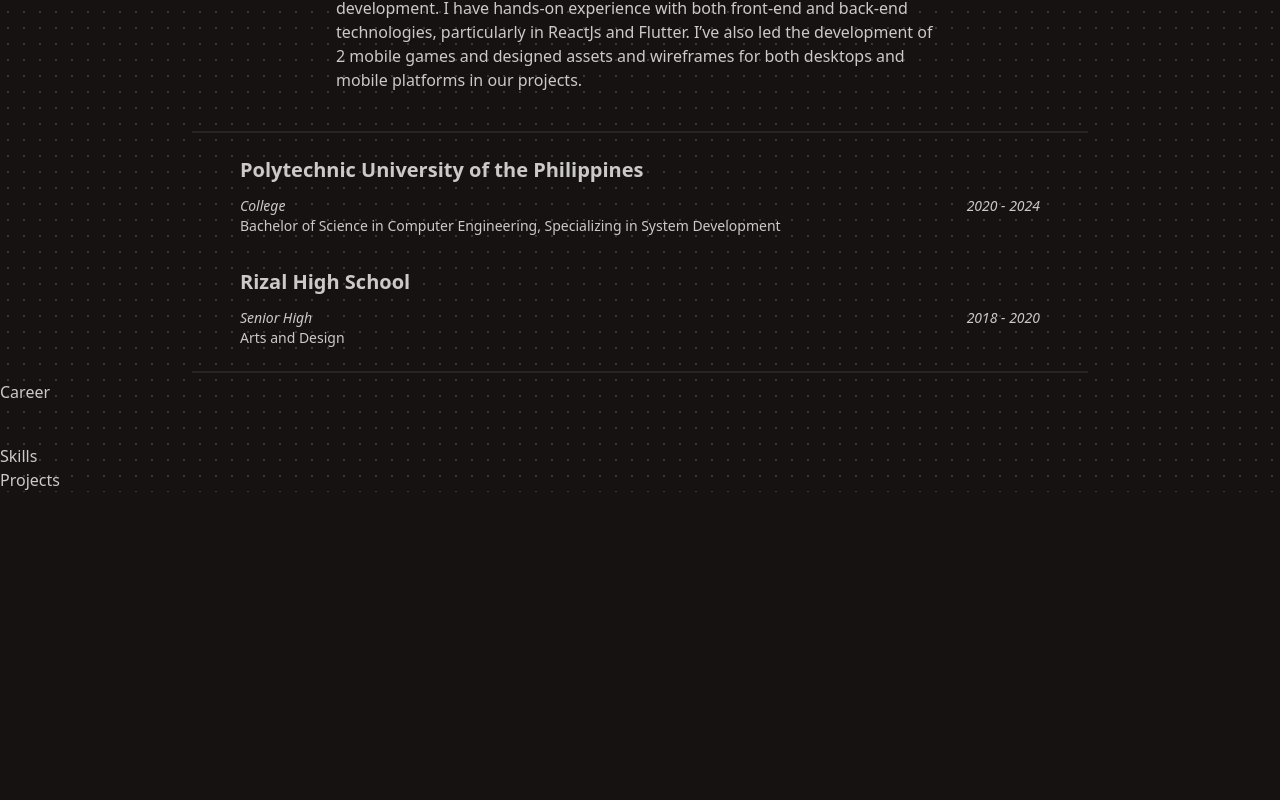
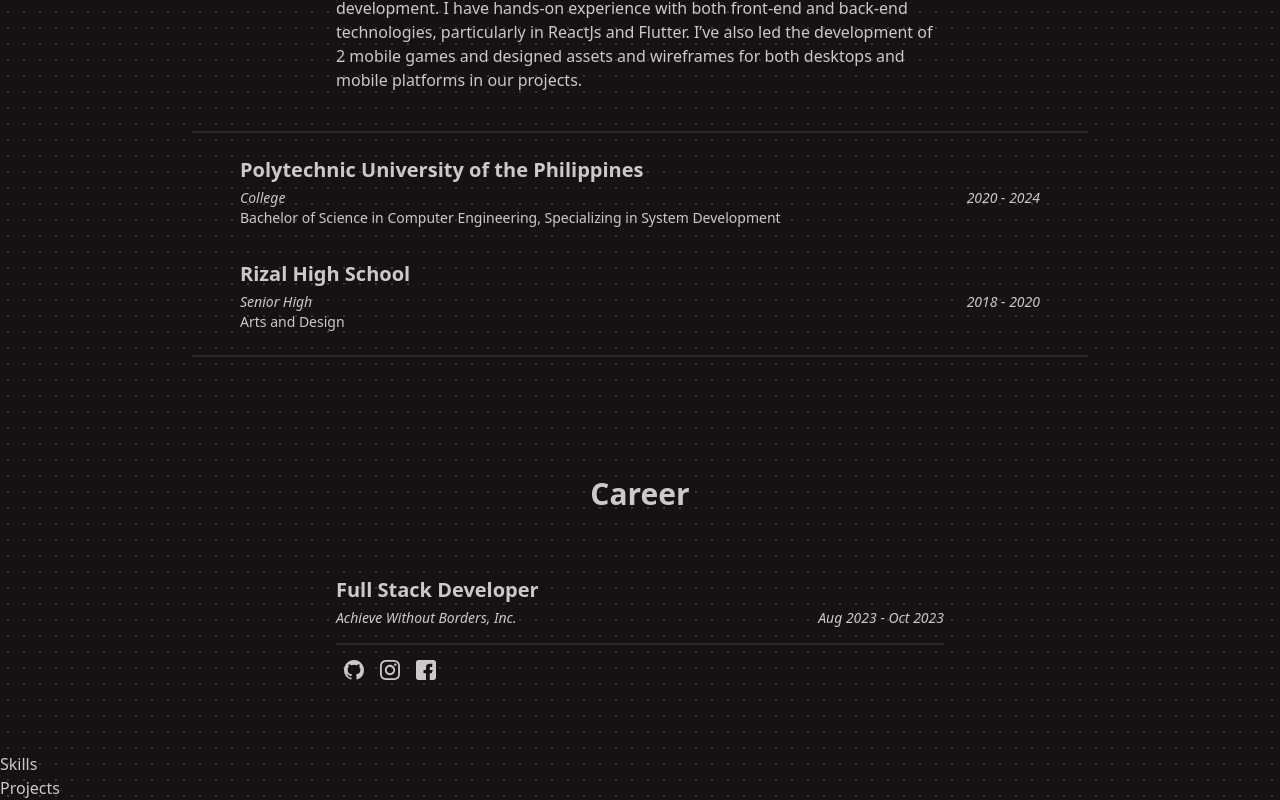
Before and after one commit to clarence00/web-portfolio, a Next.js app: page / in a window 1280 px wide. Shown: the part 956-1756 px from the top of the page. Before the commit the page ends 1448 px from the top, so only its background shows below. Built offline with nearby package versions, Linux system fonts and the light colour scheme.

Commit message:
[UPDATE]: Career Cards

```diff
--- a/app/components/Career.js
+++ b/app/components/Career.js
@@ -1,5 +1,76 @@
 import React from "react";
+import Github from "../assets/icons/github.svg";
+import Facebook from "../assets/icons/facebook.svg";
+import Instagram from "../assets/icons/instagram.svg";
 
 export default function Career() {
-  return <div id="career">Career</div>;
+  return (
+    <div id="career">
+      <div className="flex flex-col items-center my-8">
+        <h1 className="text-3xl font-bold p-8">Career</h1>
+        {/* Career Cards */}
+        <div className="card card-compact w-[50%] mx-auto my-4 duration-200 hover:scale-105 hover:bg-accent/[0.1] hover:shadow-xl">
+          <div className="card-body group">
+            <h2 className="card-title">Full Stack Developer</h2>
+            <div className="flex justify-between italic -mt-2">
+              <h6 className="text-sm">Achieve Without Borders, Inc.</h6>
+              <h6 className="text-sm">Aug 2023 - Oct 2023</h6>
+            </div>
+            <div className="divider my-0"></div>
+            <ul className="list-disc pl-8 max-h-0 text-sm opacity-0 duration-200 group-hover:opacity-100 group-hover:max-h-[100%] ">
+              <li>
+                Collaborated with a team to fixed bugs and conducted quality
+                assurance for the web application using ReactJS and Firebase
+                before transitioning to the Odoo custom module project.
+              </li>
+              <li>
+                Developed custom module application for Odoo V16, including
+                creating admin manual documentation and conducting benchmark
+                tests.
+              </li>
+              <li>
+                Followed Scrum methodology, participating in daily stand-up
+                meetings.
+              </li>
+              <li>
+                Assigned and documented tickets for project-related tasks and
+                issues.
+              </li>
+            </ul>
+            <div className="divider -my-2 max-h-0 opacity-0 duration-200 group-hover:opacity-100 group-hover:max-h-[100%] group-hover:my-0"></div>
+
+            <div className="flex gap-4 px-2">
+              <div className="relative flex flex-col items-center group/icon">
+                <Github
+                  className="duration-100 ease-in group-hover/icon:-translate-y-2 group-hover/icon:scale-110 group-hover/icon:fill-accent fill-base-content"
+                  style={{ width: "20px", height: "20px" }}
+                />
+                <div className="absolute text-xs font-bold rounded-lg opacity-0 px-1.5 py-0.5  top-full whitespace-nowrap group-hover/icon:bg-accent group-hover/icon:text-neutral-content group-hover/icon:opacity-100">
+                  Github
+                </div>
+              </div>
+              <div className="relative flex flex-col items-center group/icon">
+                <Instagram
+                  className="duration-100 ease-in group-hover/icon:-translate-y-2 group-hover/icon:scale-110 group-hover/icon:fill-accent fill-base-content"
+                  style={{ width: "20px", height: "20px" }}
+                />
+                <div className="absolute text-xs font-bold rounded-lg opacity-0 px-1.5 py-0.5 top-full whitespace-nowrap group-hover/icon:bg-accent group-hover/icon:text-neutral-content group-hover/icon:opacity-100">
+                  Instagram
+                </div>
+              </div>
+              <div className="relative flex flex-col items-center group/icon">
+                <Facebook
+                  className="duration-100 ease-in group-hover/icon:-translate-y-2 group-hover/icon:scale-110 group-hover/icon:fill-accent fill-base-content"
+                  style={{ width: "20px", height: "20px" }}
+                />
+                <div className="absolute text-xs font-bold rounded-lg opacity-0 px-1.5 py-0.5 top-full whitespace-nowrap group-hover/icon:bg-accent group-hover/icon:text-neutral-content group-hover/icon:opacity-100">
+                  Facebook
+                </div>
+              </div>
+            </div>
+          </div>
+        </div>
+      </div>
+    </div>
+  );
 }
--- a/app/components/HeaderNav.js
+++ b/app/components/HeaderNav.js
@@ -9,12 +9,12 @@ export default function HeaderNav() {
   };
 
   return (
-    <div className="navbar bg-base-200 shadow-lg sticky top-0">
+    <div className="navbar bg-base-200 shadow-lg sticky top-0 z-10">
       <div className="flex-1 px-8">
         <a className="btn btn-ghost text-xl">Clarence</a>
       </div>
       <div className="flex-none px-8">
-        <ul className="menu menu-horizontal bg-base-200 px-1">
+        <ul className="menu menu-horizontal px-1">
           {["About", "Career", "Skills", "Projects"].map((item) => (
             <li key={item}>
               <a
--- a/app/components/Hero.js
+++ b/app/components/Hero.js
@@ -9,6 +9,7 @@ import AboutCard from "../ui/AboutCard";
 export default function Hero() {
   return (
     <div id="about">
+      <div className="mb-20">
         <div className="h-screen top-0">
           <div className="max-w-[800px] pb-16 m-auto w-full h-full flex flex-col justify-center items-start">
             {/* Name Section */}
@@ -122,5 +123,6 @@ export default function Hero() {
         />
         <div className="m-auto divider w-[70%]"></div>
       </div>
+    </div>
   );
 }
--- a/app/ui/AboutCard.js
+++ b/app/ui/AboutCard.js
@@ -17,7 +17,7 @@ export default function AboutCard({
           className="font-bold text-md card-title">
           {title}
         </a>
-        <div className="flex justify-between italic">
+        <div className="flex justify-between -mt-2 italic">
           <h6 className="text-sm">{subtitle}</h6>
           <h6 className="text-sm">{duration}</h6>
         </div>
```
Lines whose indentation alone changed are shown as unchanged.
